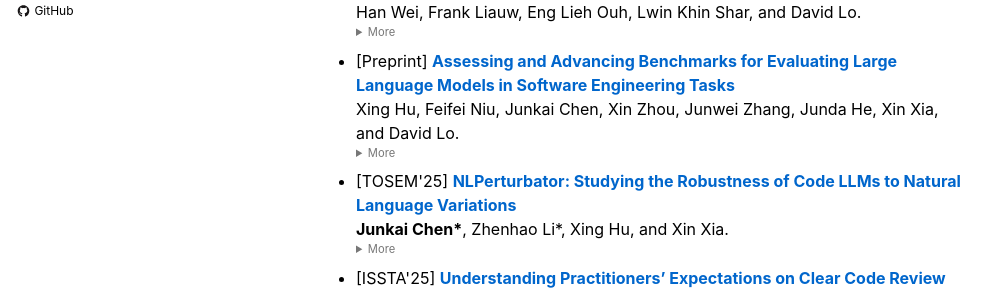
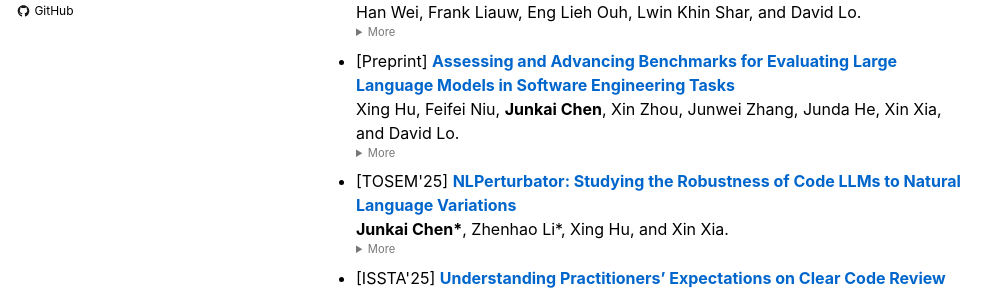
Before and after one commit to chen-junkai/chen-junkai.github.io, a Jekyll site: the page built from index.md, in a window 1280 px wide and 900 px high, scrolled down 775 px. Shown: the part 161-453 px from the top of the window, without its empty margins (0-1007 px from the left). Built offline with Jekyll 4.4.1, drawn with Linux system fonts in a browser that asks for light colours; nearby versions of some CDN libraries.

```diff
--- a/index.md
+++ b/index.md
@@ -43,7 +43,7 @@ So many exciting and interesting \\(≧▽≦)/ things are happening in the era
   </details>
 
 - [Preprint] [**Assessing and Advancing Benchmarks for Evaluating Large Language Models in Software Engineering Tasks**](https://arxiv.org/abs/2505.08903)\
-  Xing Hu, Feifei Niu, Junkai Chen, Xin Zhou, Junwei Zhang, Junda He, Xin Xia, and David Lo.
+  Xing Hu, Feifei Niu, **Junkai Chen**, Xin Zhou, Junwei Zhang, Junda He, Xin Xia, and David Lo.
   <details style="font-size: 0.7rem; color: #777;">
     <summary>More</summary>
     TLDR: Literature review on benchmarks of LLM4SE. <br/>
```
